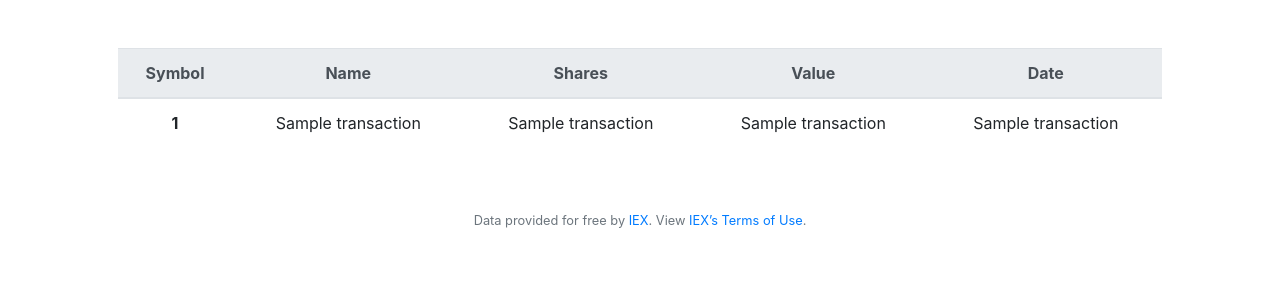
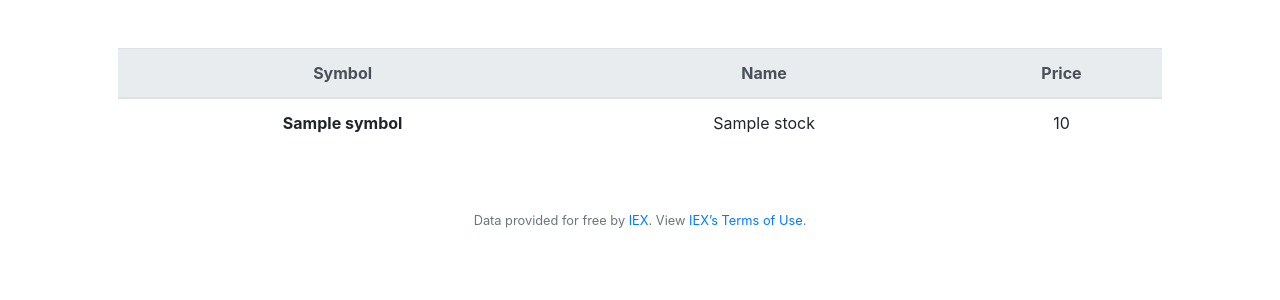
Before and after one commit to Patronus2000/finance, a Flask app: template templates/wishlisted.html in a window 1280 px wide. Shown: the part 76-376 px from the top of the page. Run offline with Flask 2, Linux system fonts and the light colour scheme; the template is opened without the code that fills it: most values are stand-ins (such as "Sample title", 1, 10 or a date in 2020); some libraries are stand-ins or nearby versions.

Commit message:
Wishlist added

```diff
--- a/application.py
+++ b/application.py
@@ -356,36 +356,35 @@ def sell():
 @ login_required
 def wishlist(symbol):
     print(symbol)
-    if request.method == "GET":
-        return render_template("wishlist.html")
-    else:
-        # # query database with the transactions history
-        # rows = db.engine.execute("Insert symbol, amount FROM stocks WHERE user_id = %s",
-        #                             session["user_id"])
-
-        return render_template("wishlisted.html", stock=stock)
+    if request.method == "POST":
+        # check if record exists
+        rows = db.engine.execute("SELECT * FROM wishlist WHERE user_id = %s AND symbol = %s",
+                                 session["user_id"], symbol)
+        c = 0
+        for row in rows:
+            c = c+1
+        if c == 0:
+            db.engine.execute("INSERT INTO wishlist(user_id,symbol) VALUES (%s, %s)",
+                              session["user_id"], symbol)
+            flash("Added to wishlist!")
+            return redirect("/wishlist")
+        else:
+            flash("Already in wishlist!")
+            return redirect("/wishlist")
 
 
-@app.route("/wishlisted", methods=["GET"])
+@app.route("/wishlist", methods=["GET"])
 @login_required
 def wishlisted():
-    # Histroy of transactions
-    rows = db.engine.execute(
-        "SELECT * FROM transactions WHERE user_id = %s", (session["user_id"]))
+   # select from wishlist
+    rows = db.engine.execute("SELECT s.* FROM stock_price s inner join wishlist w on s.symbol = w.symbol  WHERE w.user_id = %s",
+                             session["user_id"])
+    stocks = []
+    for row in rows:
+        stocks.append(row)
+    print(stocks)
 
-    # pass a list of lists to the template page, template is going to iterate it to extract the data into a table
-    transactions = []
-    for row in rows:
-        stock_info = lookup(row['symbol'])
-        print(row)
-
-        # create a list with all the info about the transaction and append it to a list of every stock transaction
-        transactions.append(list(
-            (stock_info['symbol'], stock_info['name'], row['amount'], row['value'], row['date'])))
-    print(transactions)
-
-    # redirect user to index page
-    return render_template("history.html", transactions=transactions)
+    return render_template("wishlisted.html", stocks=stocks)
 
 
 def errorhandler(e):
--- a/templates/wishlisted.html
+++ b/templates/wishlisted.html
@@ -10,19 +10,16 @@ History
         <tr>
             <th scope="col">Symbol</th>
             <th scope="col">Name</th>
-            <th scope="col">Shares</th>
-            <th scope="col">Value</th>
-            <th scope="col">Date</th>
+            <th scope="col">Price</th>
         </tr>
     </thead>
     <tbody>
-        {% for transaction in transactions %}
+        {% for stock in stocks %}
         <tr>
-            <th scope="row">{{ transaction[0] }}</th>
-            <td>{{ transaction[1] }}</td>
-            <td>{{ transaction[2] }}</td>
-            <td>{{ transaction[3] }}</td>
-            <td>{{ transaction[4] }}</td>
+            <th scope="row">{{ stock["symbol"] }}</th>
+            <td>{{ stock["name"] }}</td>
+            <td>{{ stock["price"] }}</td>
+
         </tr>
         {% endfor %}
     </tbody>
```
Also changed, not shown: templates/wishlist.html (deleted, +0 -14 lines).
